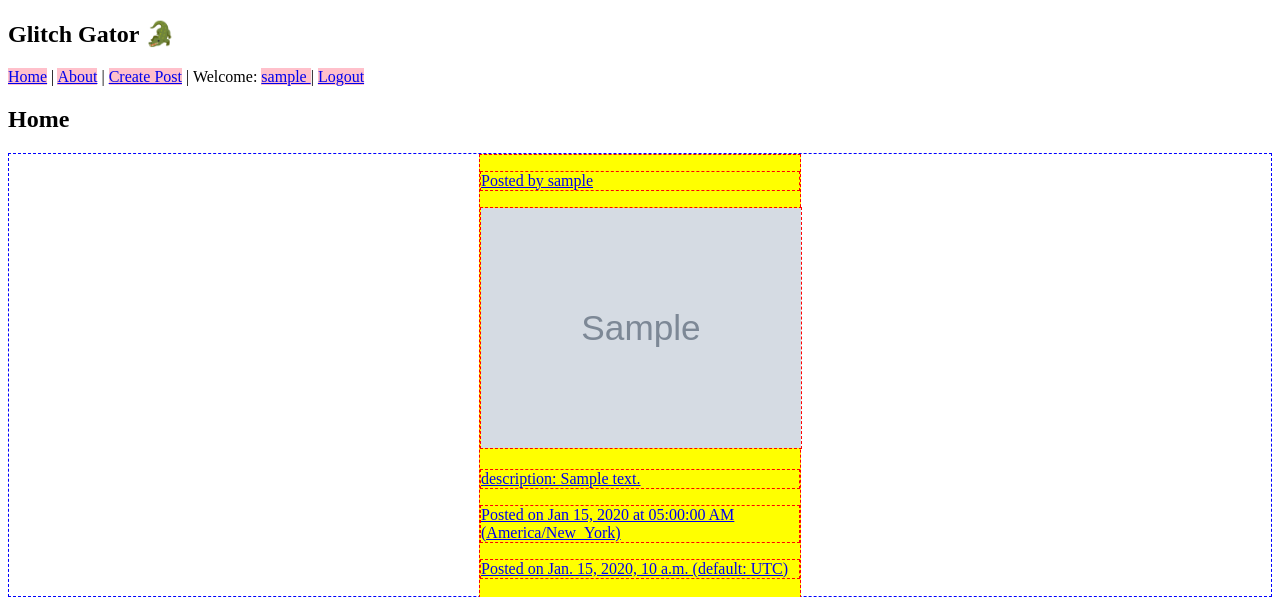
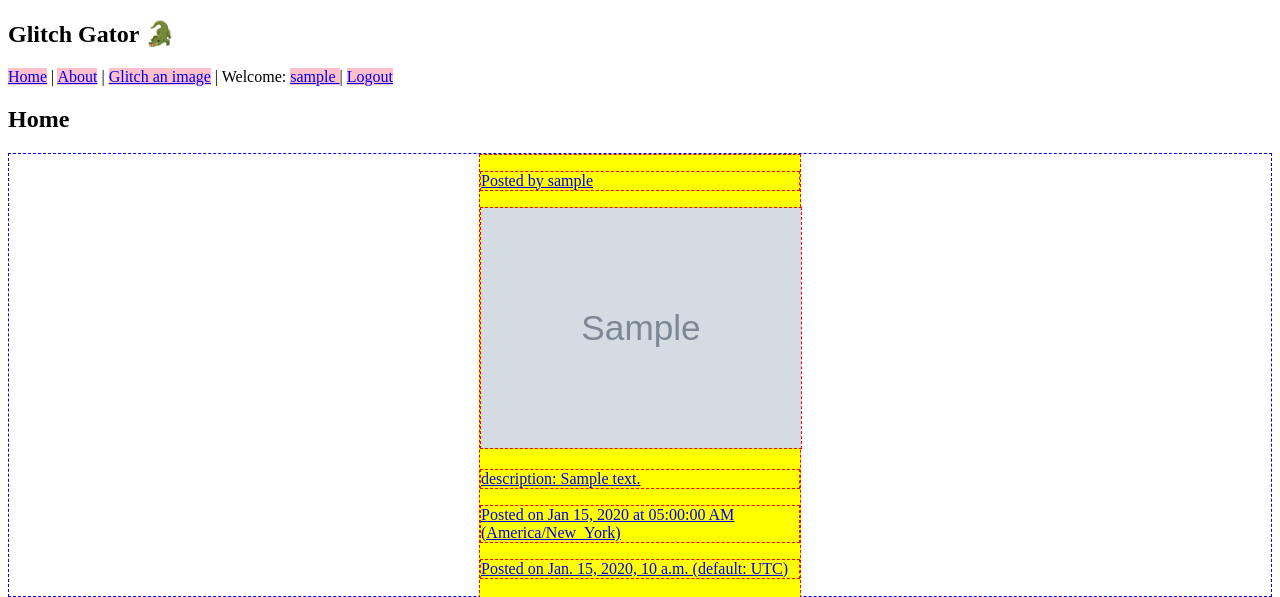
Before and after one commit to jordbort/capstone-glitch_generator, a Django app: page / in a window 1280 px wide. Shown: the top 597 px of the page. Run offline with Django 4.2, Linux system fonts and the light colour scheme; a user stored in the database is signed in; tables that the repository leaves empty hold one stand-in row (values such as "Sample post"); grey boxes marked "Sample" are stand-in pictures.

Commit message:
Creating separate image creation route

```diff
--- a/main_app/templates/base.html
+++ b/main_app/templates/base.html
@@ -17,7 +17,7 @@
         <h1>Glitch Gator 🐊</h1>
         <a href="/">Home</a> |
         <a href="{% url 'about' %}">About</a> |
-        <a href="{% url 'post_create' %}">Create Post</a> |
+        <a href="{% url 'image_maker' %}">Glitch an image</a> |
         {% if user.is_authenticated %}
         <span>Welcome:
             <a href="/profile/{{auth_profile.id}}/">
--- a/main_app/urls.py
+++ b/main_app/urls.py
@@ -4,7 +4,7 @@ from . import views
 urlpatterns = [
     path('', views.Home.as_view(), name='post_index'),
     path('about/', views.About.as_view(), name='about'),
-    path('post/create/', views.PostCreate.as_view(), name='post_create'),
+    path('create/', views.NewPostImage.as_view(), name='image_maker'),
     path('post/<int:pk>/', views.PostDetail.as_view(), name='post_detail'),
     path('post/<int:pk>/edit', views.PostUpdate.as_view(), name='post_edit'),
     path('post/<int:pk>/delete', views.PostDelete.as_view(), name='post_delete'),
--- a/main_app/views.py
+++ b/main_app/views.py
@@ -1,7 +1,6 @@
-from django.shortcuts import render
+from django.shortcuts import render, redirect
 from .models import *
 
-from django.shortcuts import redirect
 from django.urls import reverse
 from django.views import View
 from django.views.generic.base import TemplateView
@@ -15,6 +14,9 @@ from django.utils.decorators import method_decorator
 
 # import pytz
 # import datetime as dt
+import boto3
+from decouple import config
+import uuid
 
 # Create your views here.
 
@@ -46,26 +48,53 @@ class About(TemplateView):
 
 
 @method_decorator(login_required, name='dispatch')
-class PostCreate(CreateView):
-    template_name = 'post_create.html'
-    model = Post
-    fields = ['image_url', 'description']
+class NewPostImage(TemplateView):
+    template_name = 'image_maker.html'
 
-    def form_valid(self, form):
-        form.instance.user = self.request.user
-        return super(PostCreate, self).form_valid(form)
 
-    def get_success_url(self):
-        print(self.kwargs)
-        return reverse('post_detail', kwargs={'pk': self.object.pk})
+# @method_decorator(login_required, name='dispatch')
+# class PostCreate(CreateView):
+#     template_name = 'post_create.html'
+#     model = Post
+#     fields = []
 
-    def get_context_data(self, **kwargs):
-        context = super().get_context_data(**kwargs)
-        current_user = self.request.user
-        if current_user.is_authenticated:
-            context['auth_profile'] = Profile.objects.get(
-                user_id=current_user.id)
-        return context
+#     # def add_image(request, user):
+#     #     return redirect('post_index')
+
+#     def form_valid(self, form):
+#         print('>> form valid is running')
+#         form.instance.user = self.request.user
+#         # print(form)
+#         image_file = self.request.FILES.get('image_url', None)
+#         print('>>>', image_file)
+#         print(self.request.FILES.get('image_url'))
+#         # return redirect('post_create')
+#         if image_file:
+#             s3 = boto3.client('s3')
+#             key = uuid.uuid4().hex[:6] + \
+#                 image_file.name[image_file.name.rfind('.'):]
+#             try:
+#                 bucket = config('S3_BUCKET')
+#                 s3.upload_fileobj(image_file, bucket, key)
+#                 form.instance.image_url = f"{config('S3_BUCKET')}{bucket}/{key}"
+#                 # Post.objects.create(image_url=img_url, user_id=user.id)
+#                 return super(PostCreate, self).form_valid(form)
+#             except:
+#                 print('An error occurred uploading file to S3')
+#                 return redirect('post_create')
+#         return redirect('post_create')
+
+#     def get_success_url(self):
+#         print(self.kwargs)
+#         return reverse('post_detail', kwargs={'pk': self.object.pk})
+
+#     def get_context_data(self, **kwargs):
+#         context = super().get_context_data(**kwargs)
+#         current_user = self.request.user
+#         if current_user.is_authenticated:
+#             context['auth_profile'] = Profile.objects.get(
+#                 user_id=current_user.id)
+#         return context
 
 
 @method_decorator(login_required, name='dispatch')
```
Also changed, not shown: main_app/templates/image_maker.html (added, +27 -0 lines).
